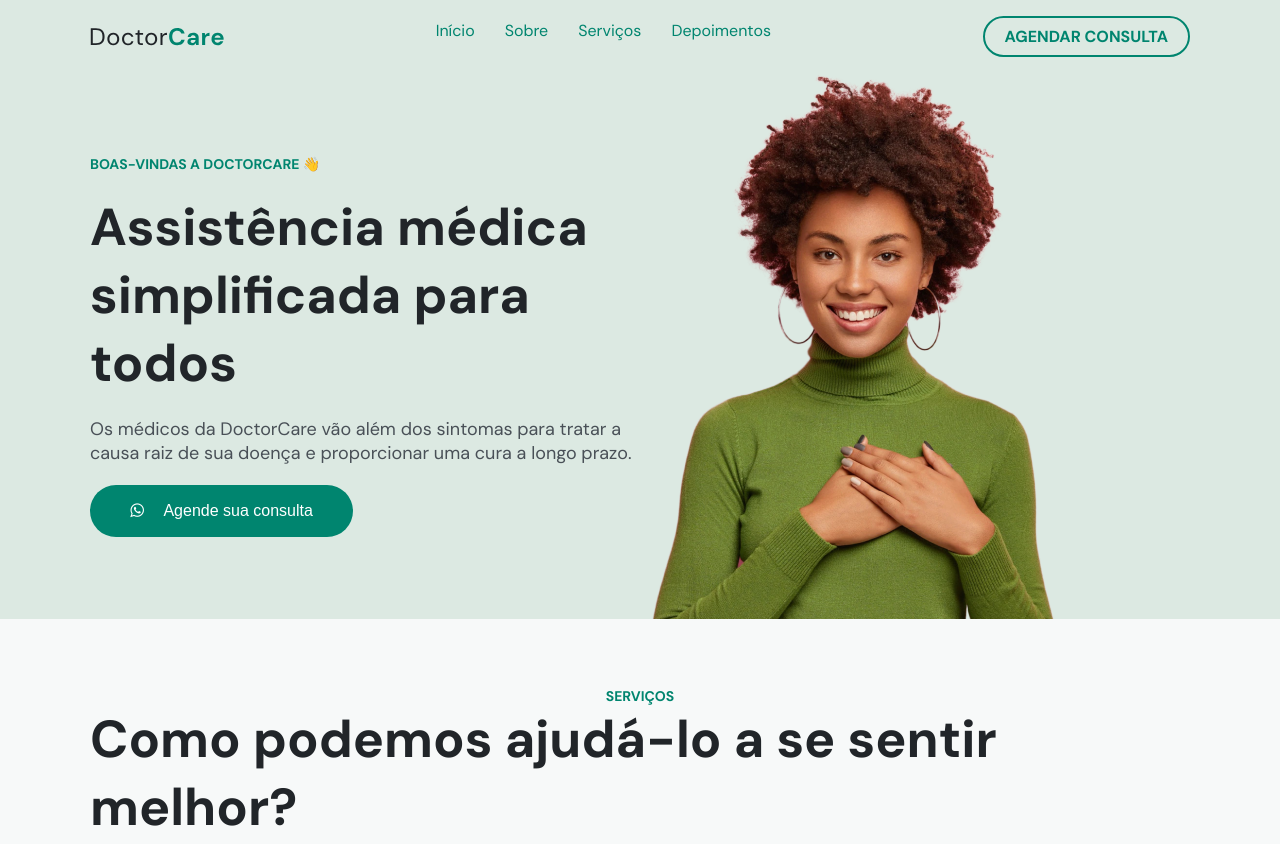
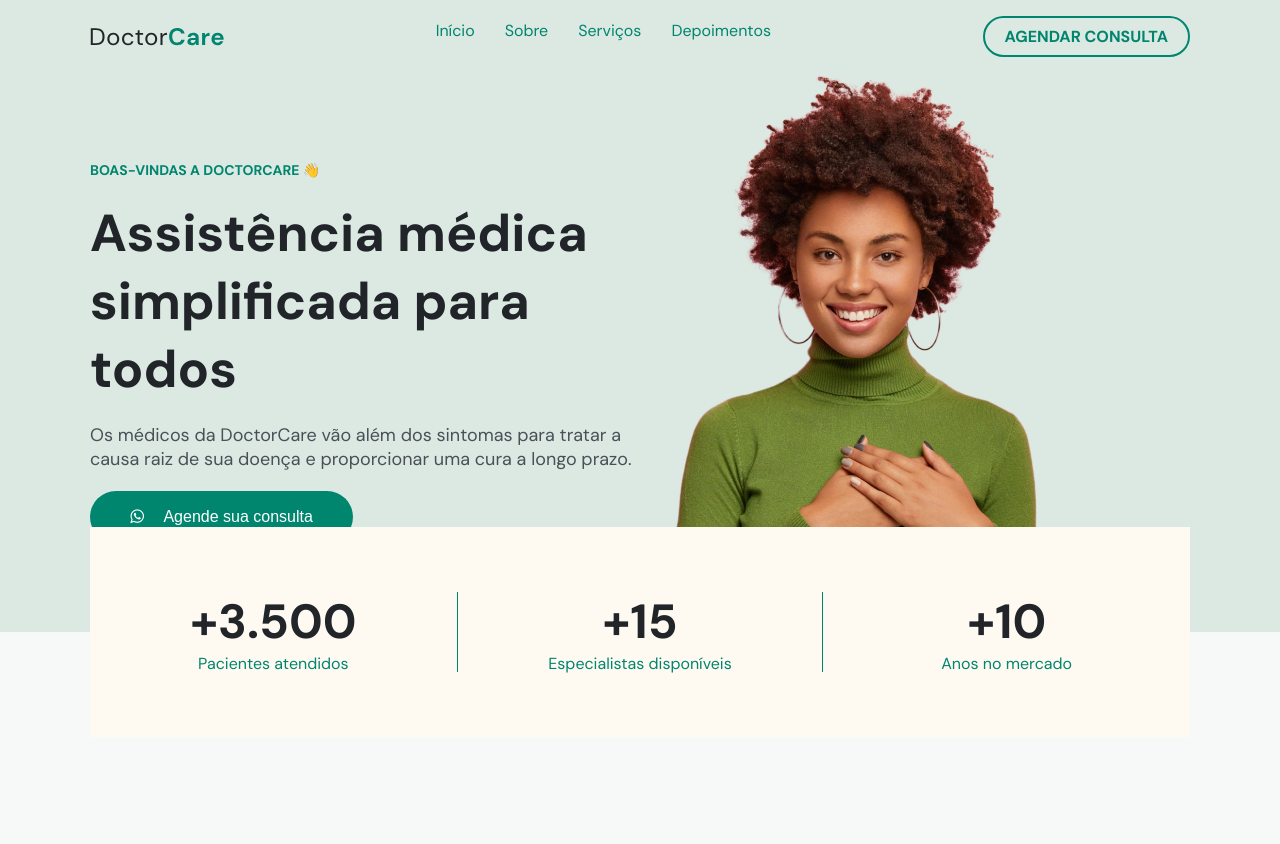
Before and after one commit to Dovydas-G/_doctor-care_, a website: page index.html in a window 1280 px wide. Shown: the top 844 px of the page. Drawn offline with Linux system fonts and the light colour scheme.

Commit message:
Add content

```diff
--- a/css/main.css
+++ b/css/main.css
@@ -95,15 +95,18 @@ body {
 
 /* Hero section */
 
-.hero-section {
+
+.hero-section,
+.hero {
     background-color: var(--color-green-light);
 }
 
 
 .hero-section >.hero {
     display: flex;
+    height: 70vh;
     flex-direction: row;
-    background-color: var(--color-green-light);
+
 }
 
 .left-column {
@@ -164,6 +167,50 @@ body {
     align-content: end;
 }
 
+.hero-section {
+    position: relative;
+}
+
+.statistics {
+    display: flex;
+    align-items: center;
+    justify-content: space-around;
+    width: 110rem;
+    height: 21rem;
+    background-color: var(--color-beige);
+    position: absolute;
+    top: 100%;
+    left: 50%;
+    transform: translate(-50%, -50%);
+}
+
+.statistics > .statistics-box {
+    display: flex;
+    flex-direction: column;
+    justify-content: center;
+    align-items: center;
+    width: 37rem;
+    height: 8rem;
+}
+
+.statistics-box > .statistics-title {
+    font-size: 4.8rem;
+    font-weight: 700;
+    color: var(--color-gray-headline);
+}
+
+.statistics-box > .statistics-text {
+    font-size: 1.6rem;
+    font-weight: 400;
+    color: var(--color-green);
+}
+
+.middle-statistics-box {
+    border-left: 1px solid var(--color-green);
+    border-right: 1px solid var(--color-green);
+}
+
+
 /* Service section */
 
 .service-section > .service {
@@ -174,14 +221,22 @@ body {
 
 }
 
+.service {
+    height: 108rem;
+}
+
+
 .service-section,
 .service {
     background-color: var(--color-green-light-02);
 }
 
-
-.service {
-    height: 100vh;
+.service-title {
+    width: 17ch;
+    text-align: center;
+    font-size: 4rem;
+    font-weight: 700;
+    color: var(--color-gray-headline);
 }
 
 .service > .cards-services {
--- a/index.html
+++ b/index.html
@@ -45,11 +45,27 @@
             <img class="hero-image" src="./img/image.png" alt="" />
           </div>
         </div>
+        <div class="statistics">
+          <div class="statistics-box">
+            <p class="statistics-title">+3.500</p>
+            <p class="statistics-text">Pacientes atendidos</p>
+          </div>
+          <div class="statistics-box middle-statistics-box">
+            <p class="statistics-title">+15</p>
+            <p class="statistics-text">Especialistas disponíveis</p>
+          </div>
+          <div class="statistics-box">
+            <p class="statistics-title">+10</p>
+            <p class="statistics-text">Anos no mercado</p>
+          </div>
+        </div>
       </section>
       <section class="service-section">
         <div class="service container-size">
           <p class="head-text">SERVIÇOS</p>
-          <h2 class="title">Como podemos ajudá-lo a se sentir melhor?</h2>
+          <h2 class="service-title">
+            Como podemos ajudá-lo a se sentir melhor?
+          </h2>
           <div class="cards-services">
             <div class="card">
               <i class="fa fa-check" aria-hidden="true"></i>
```
